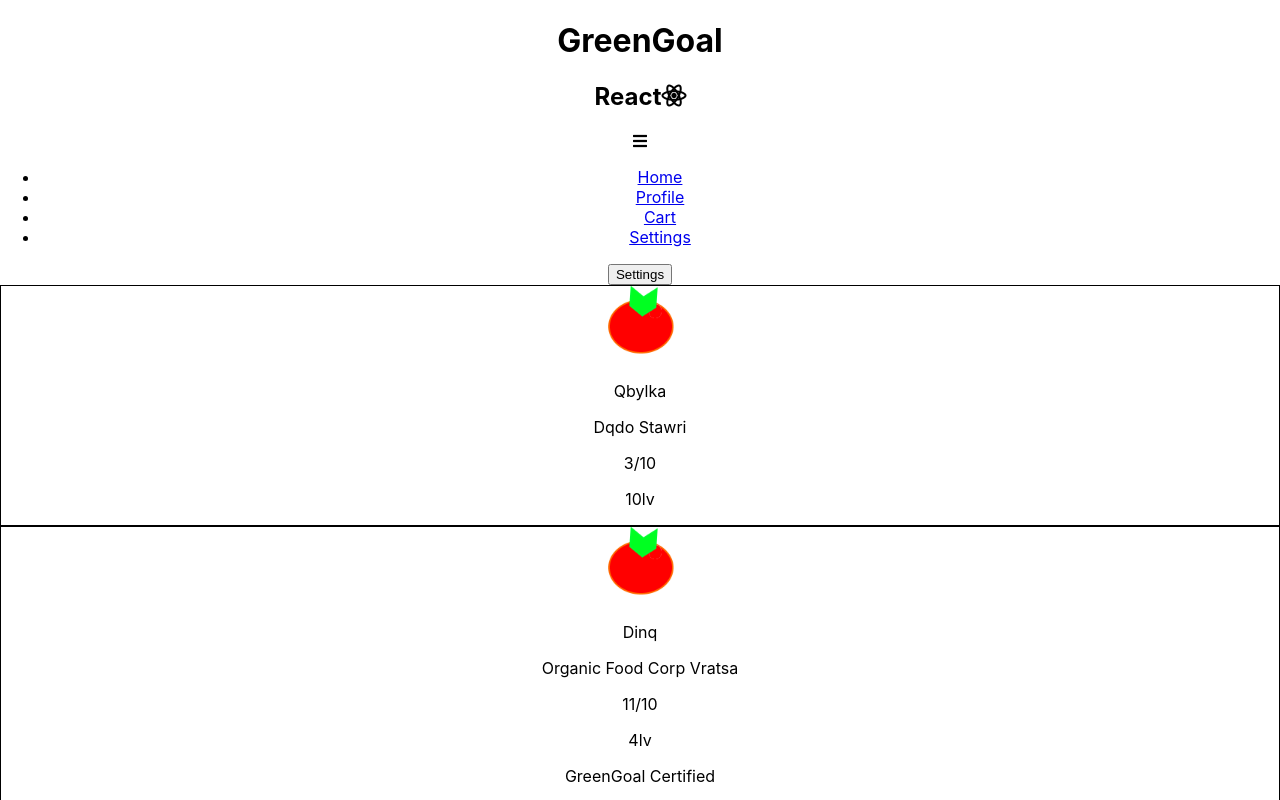
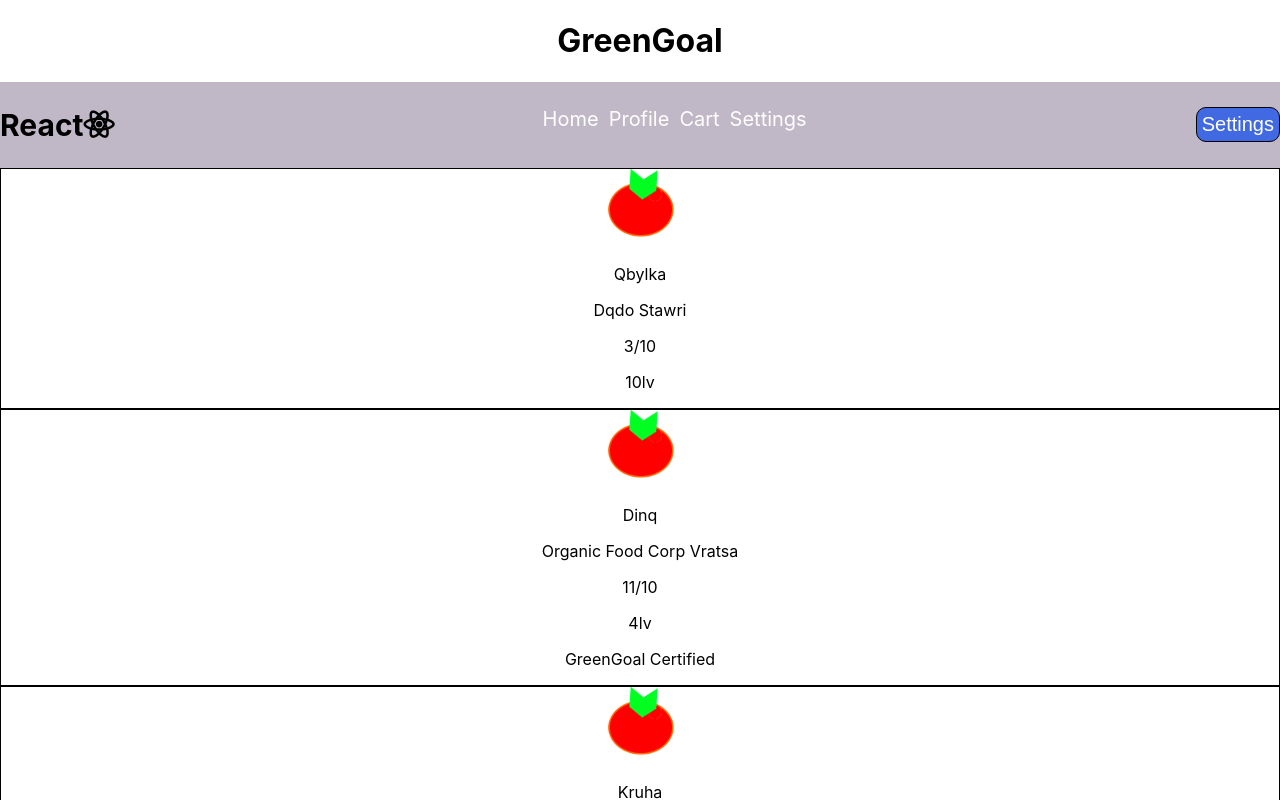
Before and after one commit to ZariProjects/Hack_Tues_GG, a React (Create React App) app in the folder green_goal/: page / in a window 1280 px wide. Shown: the top 800 px of the page. Built offline with nearby package versions, Linux system fonts and the light colour scheme.

Commit message:
Update NavigationBar.css

```diff
--- a/green_goal/src/components/NavigationBar/NavigationBar.css
+++ b/green_goal/src/components/NavigationBar/NavigationBar.css
@@ -0,0 +1,46 @@
+.NavbarItems
+{
+    display: flex;
+    justify-content: space-between;
+    background-color: rgba(50, 20, 70, 0.3);
+    font-size: 20px;
+}
+
+.menu-icon
+{
+    display: none;
+}
+
+ul li
+{
+    list-style-type: none;
+    display: inline-block;
+    padding: 5px;
+}
+
+li a
+{
+    text-decoration: none;
+}
+
+button
+{
+    align-self: center;
+    padding: 5px;
+    border: 1px solid black;
+    border-radius: 10px;
+    background-color: royalblue;
+    color: white;
+    font-size: 20px;
+}
+
+a:link
+{
+    color:white;
+}
+
+a:hover
+{
+    color: black;
+    transition: all 1s ease;
+}
```
